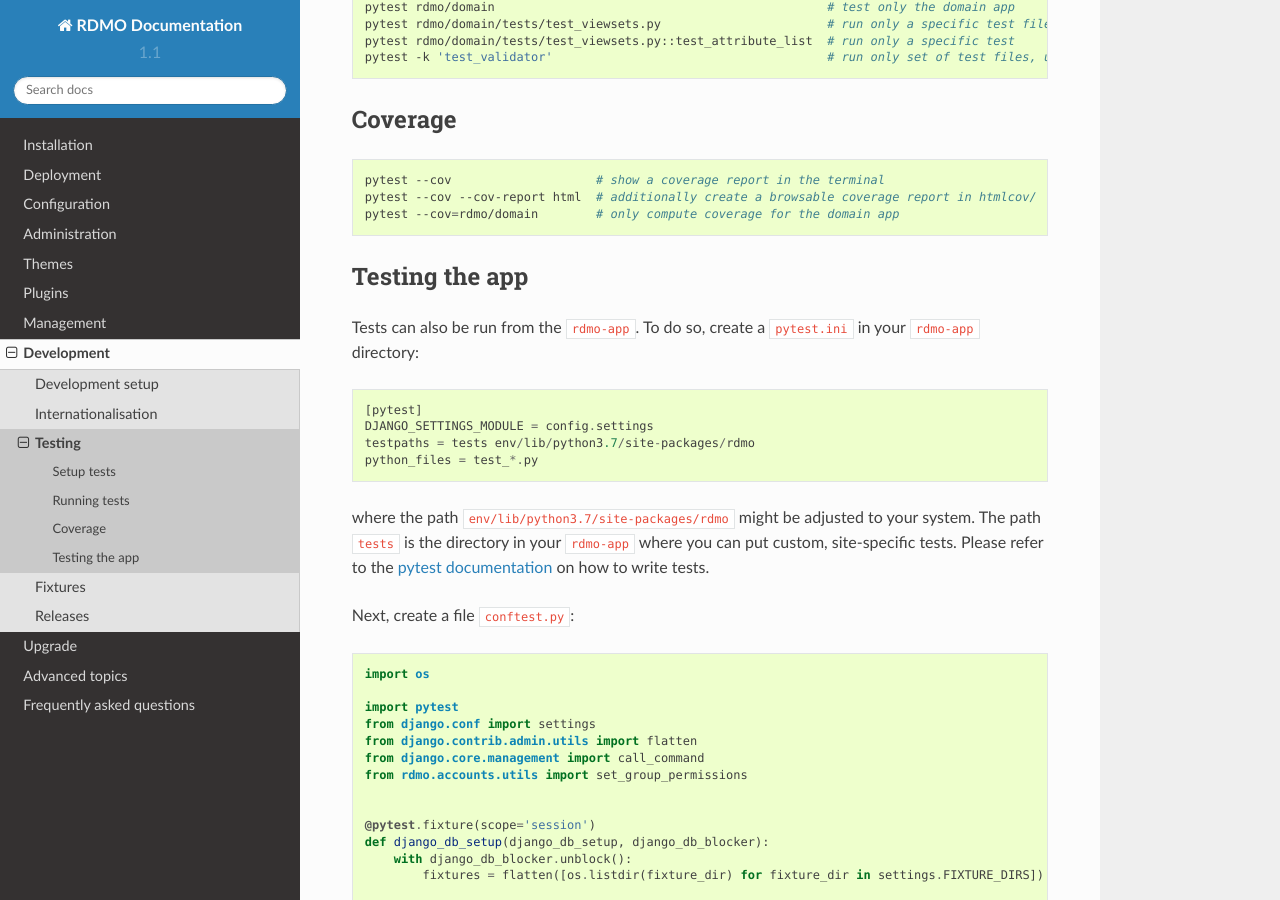
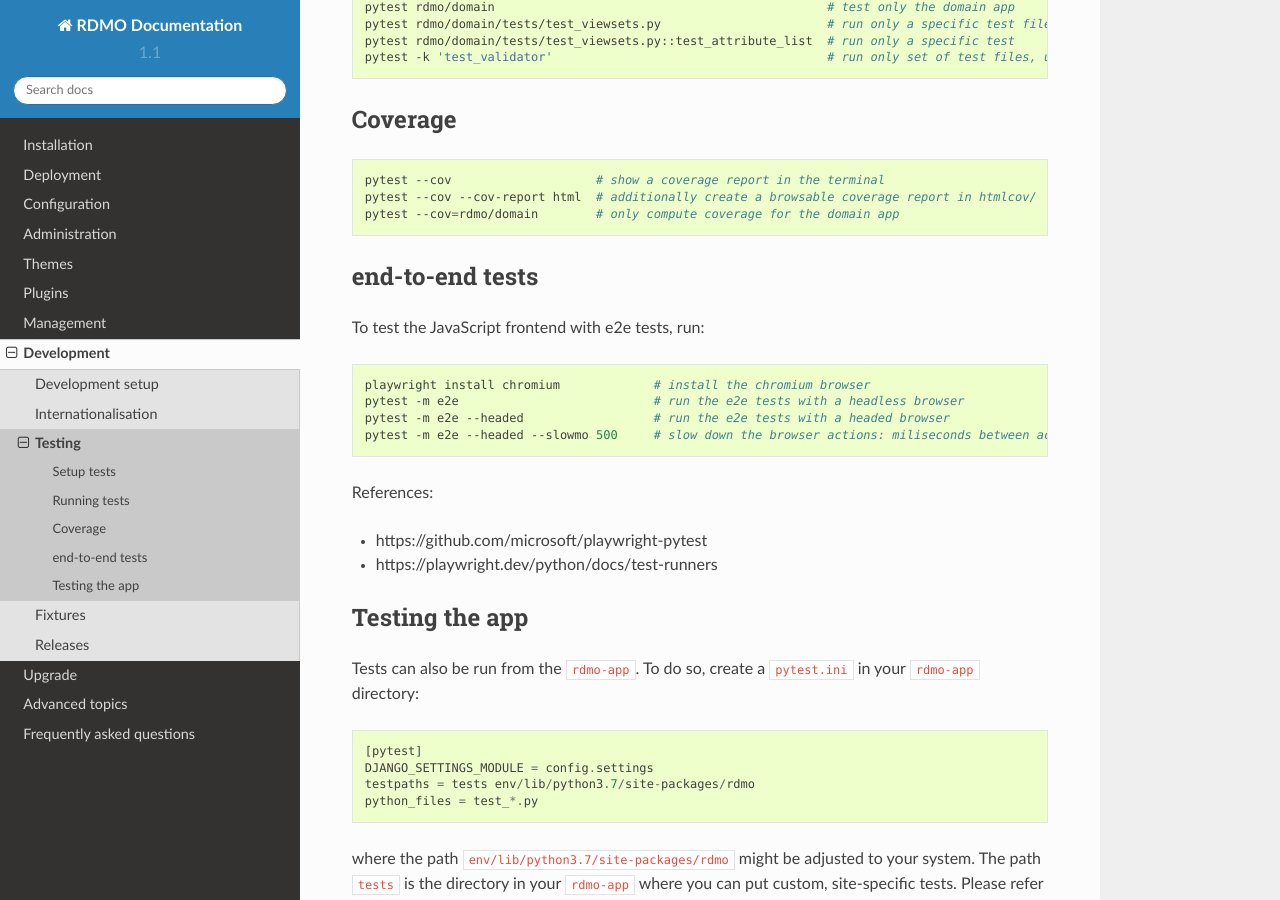
Before and after one commit to rdmorganiser/rdmo-docs, a Sphinx documentation site: the page built from docs/development/testing.md, in a window 1280 px wide and 900 px high, scrolled down 842 px. Built offline with Sphinx 7.4.7 and the Read the Docs theme 2.0.0, drawn with Linux system fonts in a browser that asks for light colours.

Commit message:
docs: add section about e2e tests

````diff
--- a/docs/development/testing.md
+++ b/docs/development/testing.md
@@ -51,6 +51,22 @@ pytest --cov --cov-report html  # additionally create a browsable coverage repor
 pytest --cov=rdmo/domain        # only compute coverage for the domain app
 ```
 
+end-to-end tests
+--------
+
+To test the JavaScript frontend with e2e tests, run:
+
+```bash
+playwright install chromium             # install the chromium browser
+pytest -m e2e                           # run the e2e tests with a headless browser
+pytest -m e2e --headed                  # run the e2e tests with a headed browser
+pytest -m e2e --headed --slowmo 500     # slow down the browser actions: miliseconds between actions
+```
+
+References:
+
+- https://github.com/microsoft/playwright-pytest
+- https://playwright.dev/python/docs/test-runners
 
 Testing the app
 ---------------
````
